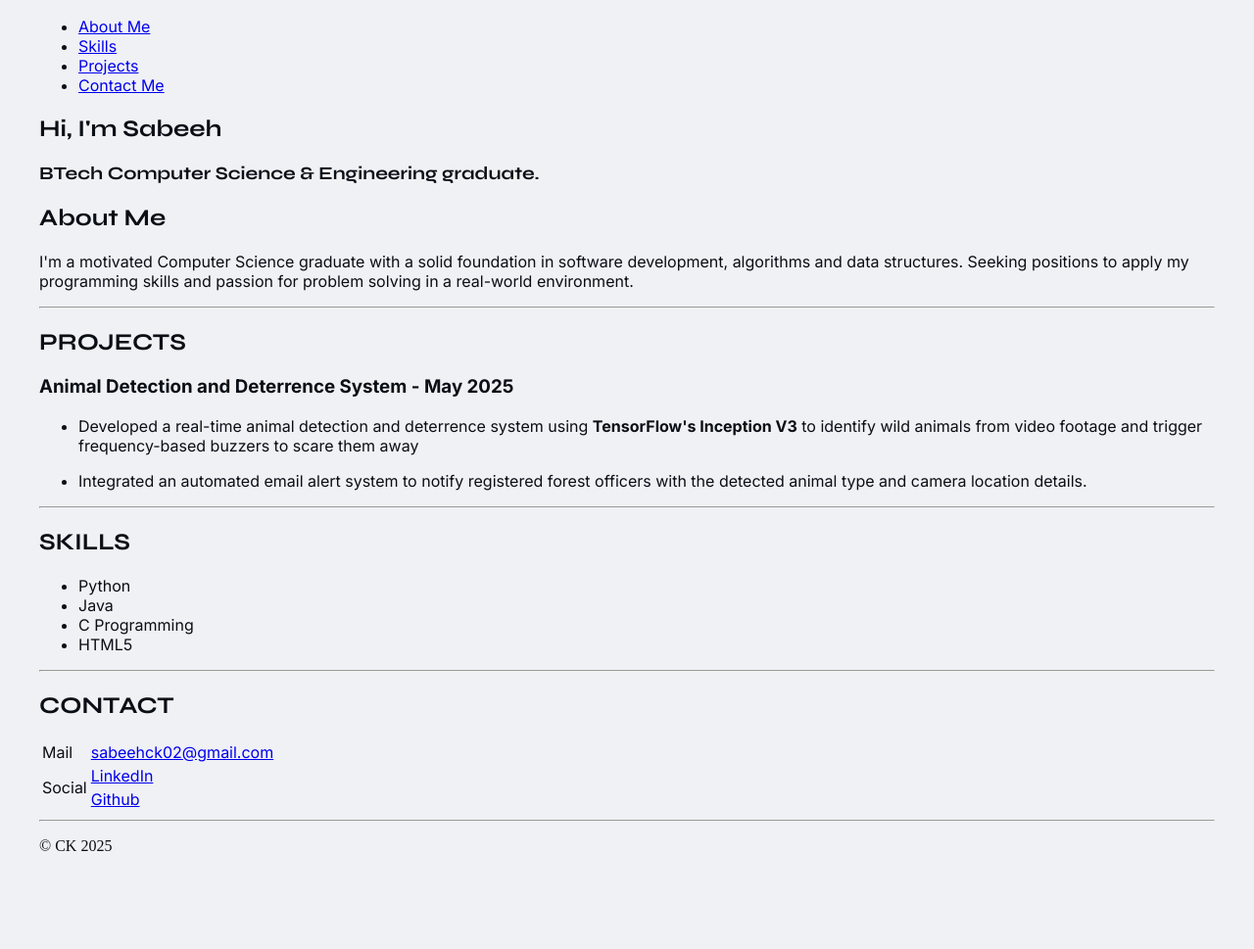
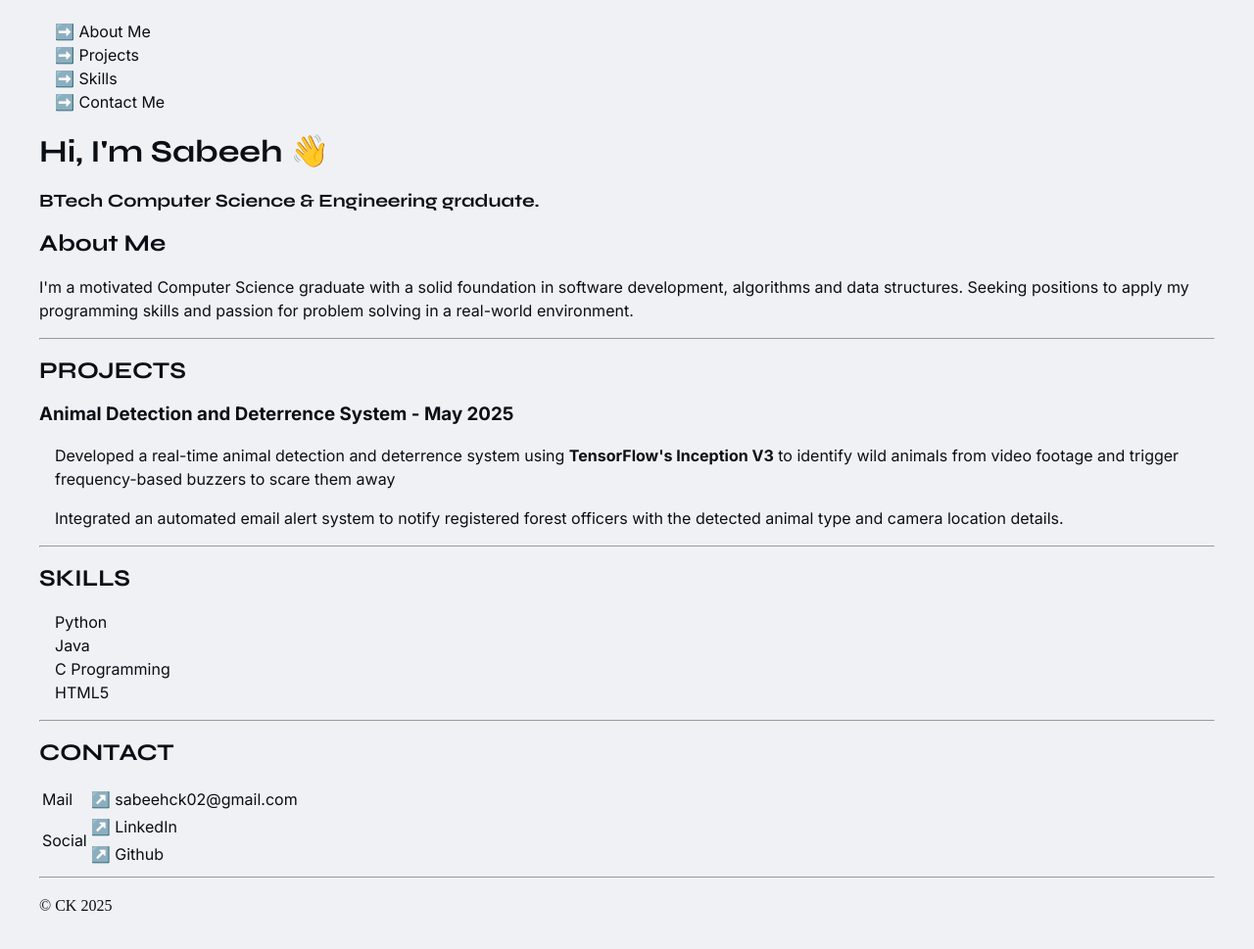
Before and after one commit to sabeeh-ck/fs-01-html-portfolio, a plain HTML site: page index.html in a window 1280 px wide. Shown: the part 83-1052 px from the top of the page at 98% size. Before the commit the page ends 1012 px from the top, so only its background shows below. Drawn offline with Linux system fonts and the light colour scheme.

Commit message:
Commit 7.1

```diff
--- a/index.html
+++ b/index.html
@@ -4,6 +4,7 @@
         <meta charset="UTF-8" />
         <meta name="viewport" content="width=device-width, initial-scale=1.0" />
         <title>My Portfolio</title>
+        <link rel="icon" href="favicon.jpg" type="image/x-icon" />
         <link rel="stylesheet" href="style.css" />
     </head>
     <body>
@@ -11,16 +12,16 @@
             <img src="/s2.jpg" alt="logo" width="40" />
             <nav>
                 <ul class="inter-regular">
-                    <li><a href="#about">About Me</a></li>
-                    <li><a href="#skills">Skills</a></li>
-                    <li><a href="#projects">Projects</a></li>
-                    <li><a href="#contact">Contact Me</a></li>
+                    <li><a href="#about">➡️ About Me</a></li>
+                    <li><a href="#projects">➡️ Projects</a></li>
+                    <li><a href="#skills">➡️ Skills</a></li>
+                    <li><a href="#contact">➡️ Contact Me</a></li>
                 </ul>
             </nav>
         </header>
         <main>
             <section id="about">
-                <h1 class="syne-bold">Hi, I'm Sabeeh</h1>
+                <h1 class="syne-bold">Hi, I'm Sabeeh 👋</h1>
                 <h3 class="syne-bold">BTech Computer Science & Engineering graduate.</h3>
                 <h2 class="syne-bold">About Me</h2>
                 <p class="inter-regular">
@@ -65,14 +66,14 @@
                 <table class="inter-regular">
                     <tr>
                         <td>Mail</td>
-                        <td><a href="https://mailto:sabeehck02@gmail.com">sabeehck02@gmail.com</a></td>
+                        <td><a href="https://mailto:sabeehck02@gmail.com">↗️ sabeehck02@gmail.com</a></td>
                     </tr>
                     <tr>
                         <td rowspan="2">Social</td>
-                        <td><a href="https://linkedin.com/in/muhammedsabeehck">LinkedIn</a></td>
+                        <td><a href="https://linkedin.com/in/muhammedsabeehck">↗️ LinkedIn</a></td>
                     </tr>
                     <tr>
-                        <td><a href="https://github.com/sabeeh-ck">Github</a></td>
+                        <td><a href="https://github.com/sabeeh-ck">↗️ Github</a></td>
                     </tr>
                 </table>
             </section>
--- a/style.css
+++ b/style.css
@@ -3,6 +3,7 @@ body {
     padding: 2rem;
     background-color: #f0f1f5;
     color: #0a0e15;
+    line-height: 1.5rem;
 }
 header {
 }
@@ -13,3 +14,21 @@ header {
 .inter-regular {
     font-family: "Inter", sans-serif;
 }
+
+h1 {
+    font-size: xx-large;
+}
+
+a {
+    color: #0a0e15;
+    text-decoration: none;
+}
+
+a:hover {
+    text-decoration: underline;
+}
+
+ul {
+    list-style: none;
+    padding-left: 1rem;
+}
```
Also changed, not shown: favicon.jpg (added).
